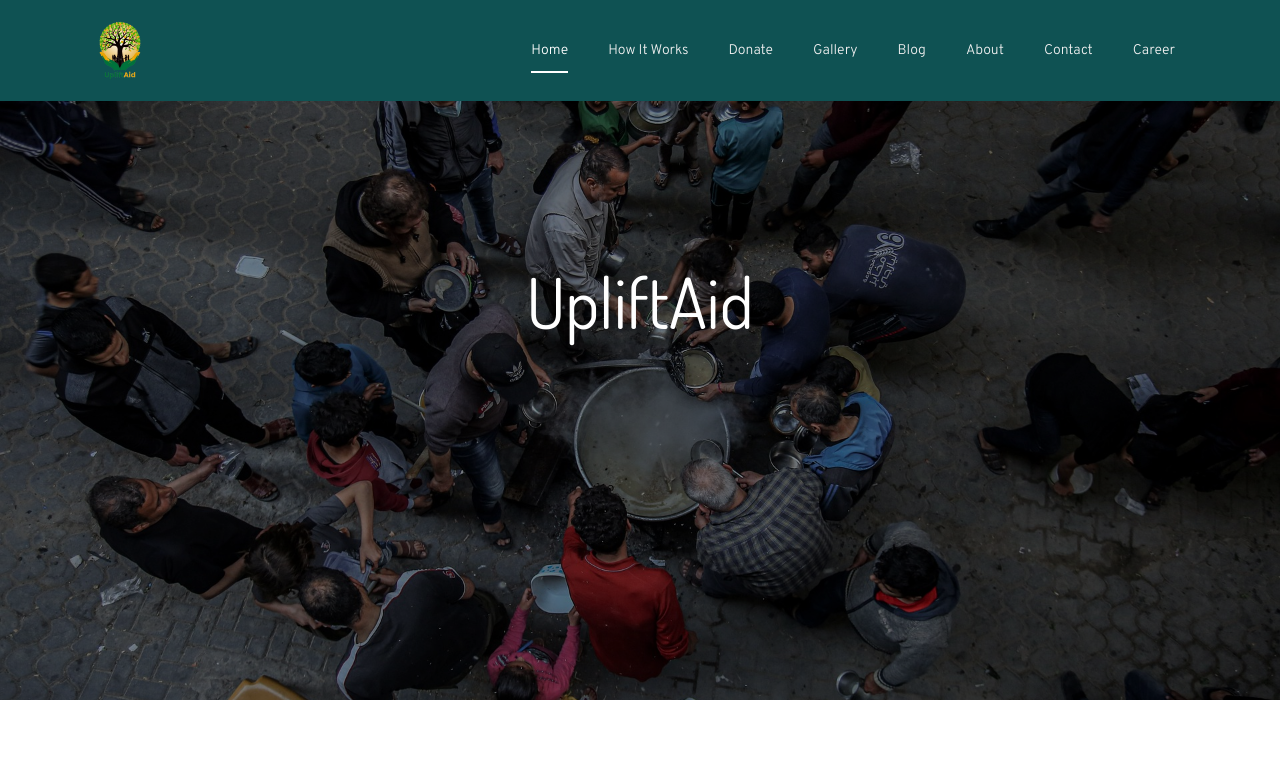
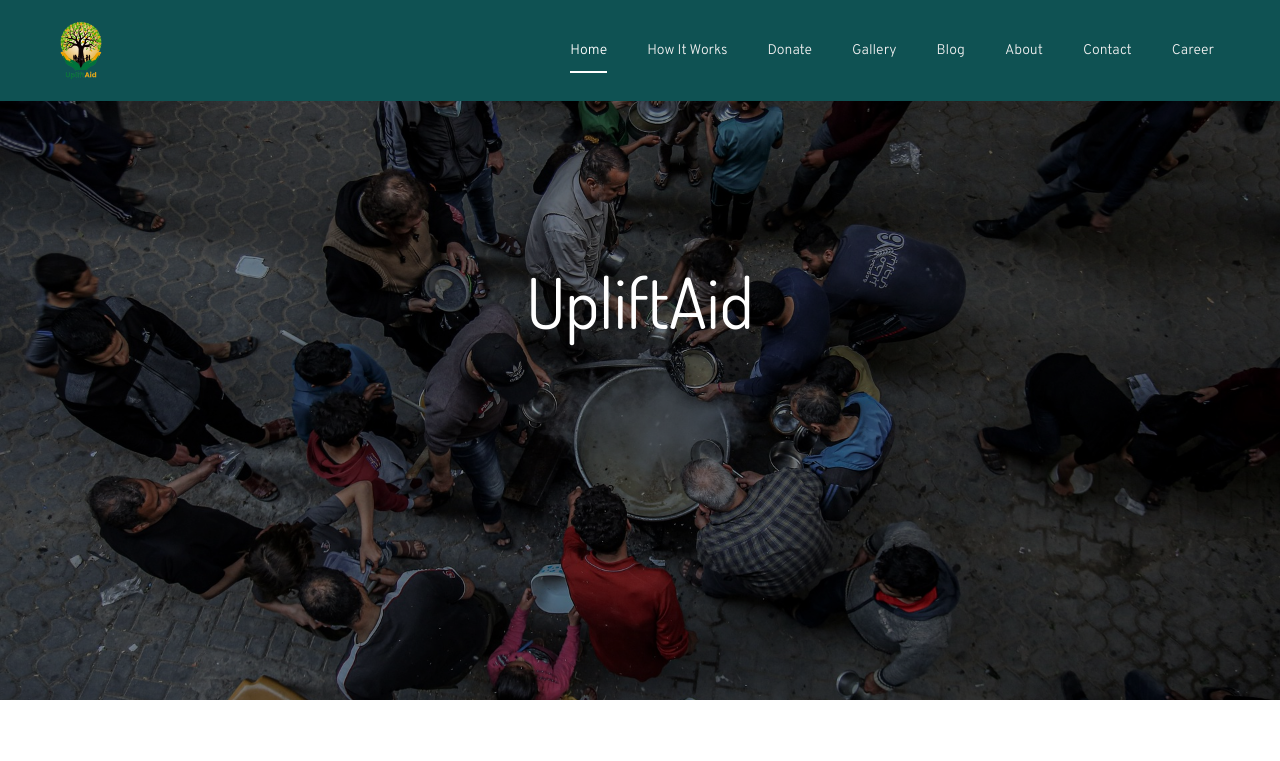
Before and after one commit to upliftaid/UpliftAidproject, a plain HTML site: page index.html in a window 1280 px wide. Shown: the top 761 px of the page. Drawn offline with Linux system fonts and the light colour scheme; no server answers; files whose address does not match are found by name; a web font is replaced by a local one.

Commit message:
Changed container in navbar to nav-container for all pages

```diff
--- a/css/style.css
+++ b/css/style.css
@@ -205,6 +205,12 @@
   -webkit-transition: 0.3s all ease-out;
   -o-transition: 0.3s all ease-out;
   transition: 0.3s all ease-out;
+}
+.nav-container{
+  width: 100%;
+  display: flex;
+  align-items: center;
+  padding: 0px 30px;
 }
 .ftco-navbar-light.scrolled .navbar-brand {
   color: #000;
--- a/index.html
+++ b/index.html
@@ -31,7 +31,7 @@
     class="navbar navbar-expand-lg navbar-dark ftco_navbar bg-dark ftco-navbar-light"
     id="ftco-navbar"
   >
-    <div class="container">
+    <div class="nav-container">
       <a class="navbar-brand" href="/home"
         ><img src="./images/logo.png" alt="brand-logo" class="brand-logo"
       /></a>
```
Also changed, not shown: about.html (+1 -1 lines), blog-single.html (+1 -1 lines), blog.html (+1 -1 lines), career.html (+1 -1 lines), contact.html (+1 -1 lines), donate.html (+1 -1 lines), fundraisers-single.html (+1 -1 lines), gallery.html (+1 -1 lines), how-it-works.html (+1 -1 lines), success-story-single.html (+1 -1 lines), success-story.html (+1 -1 lines), volunteer.html (+1 -1 lines).
